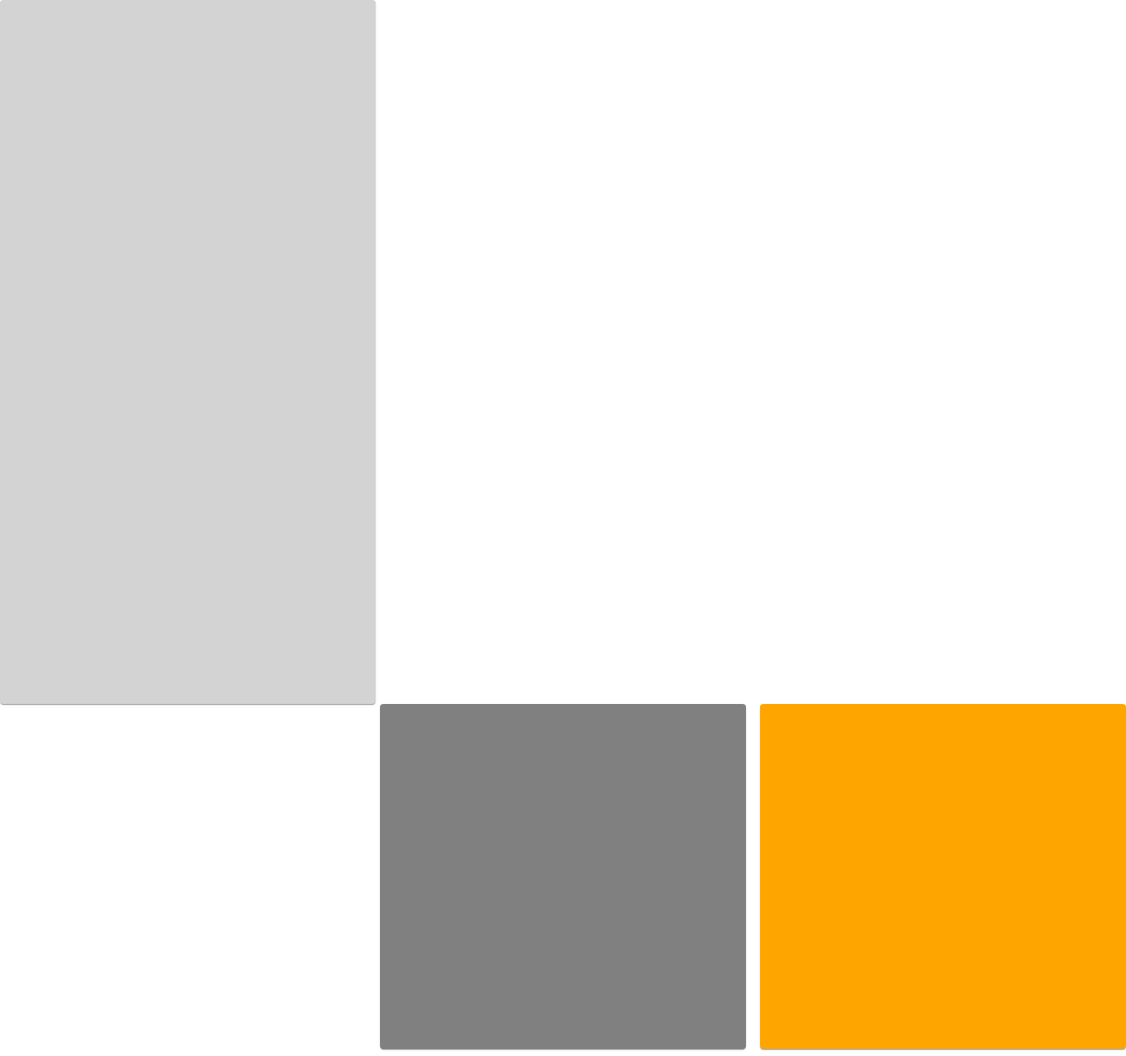
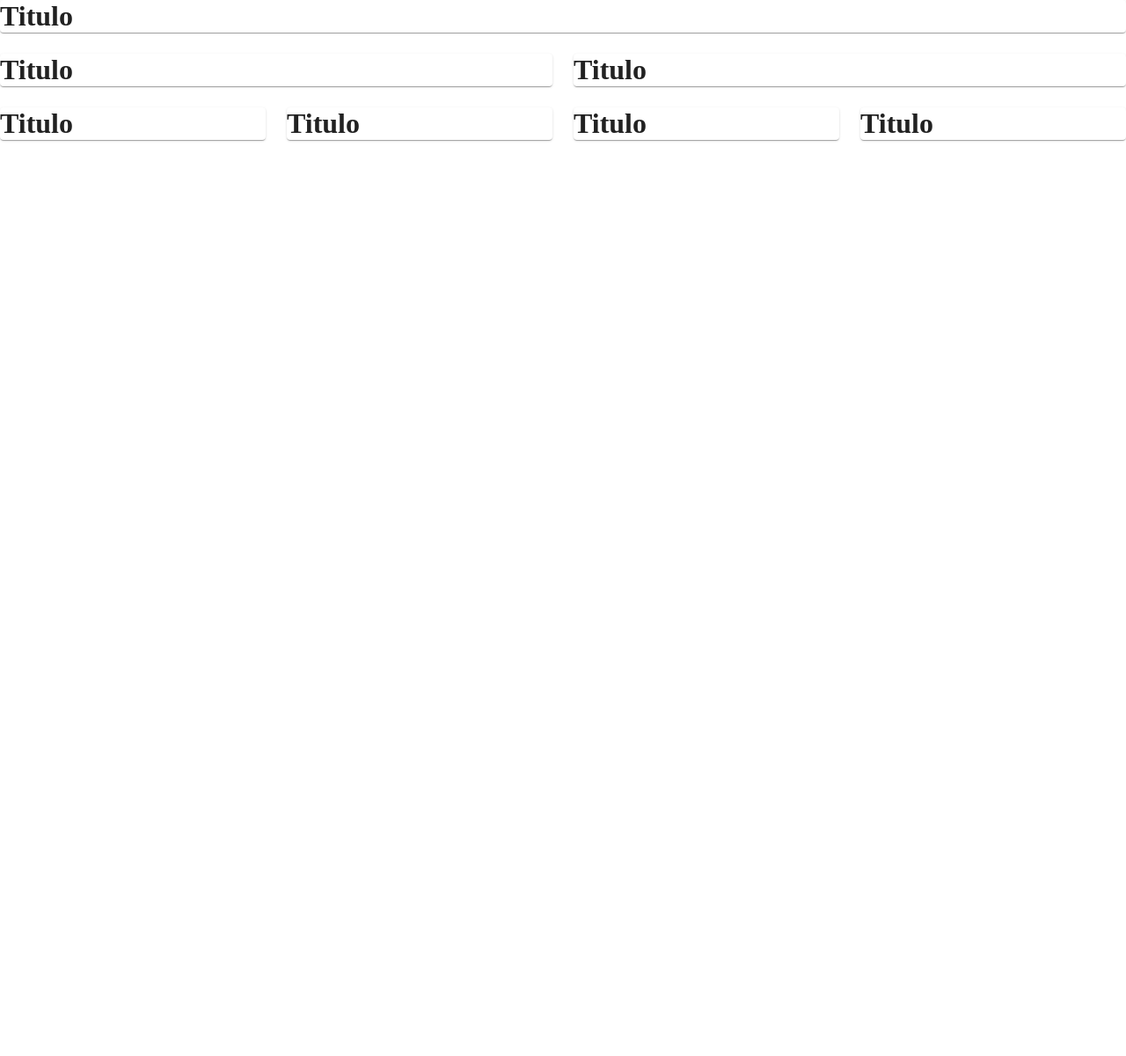
Before and after one commit to lucas-alexandrino/ReactBlogPessoal, a React (Vite) app: page / in a window 1280 px wide. Shown: the whole page at 88% size. After the commit the page ends 800 px from the top, so only its background shows below. Built offline with nearby package versions, Linux system fonts and the light colour scheme.

Commit message:
Input Home

```diff
--- a/src/App.tsx
+++ b/src/App.tsx
@@ -1,15 +1,40 @@
-import { useState } from 'react'
-import reactLogo from './assets/react.svg'
-import viteLogo from '/vite.svg'
-import './App.css'
-import Home from './paginas/home/Home'
+import { useState } from "react";
+import reactLogo from "./assets/react.svg";
+import viteLogo from "/vite.svg";
+import "./App.css";
+import Home from "./paginas/home/Home";
+import { Grid } from "@material-ui/core";
 
 function App() {
-  const [count, setCount] = useState(0)
+  const [count, setCount] = useState(0);
 
   return (
-    <Home />
-  )
+    <>
+      <Grid container spacing={3}>
+        <Grid item xs={12} sm={12}>
+          <Home />
+        </Grid>
+        <Grid item xs={12} sm={6}>
+          <Home />
+        </Grid>
+        <Grid item xs={12} sm={6}>
+          <Home />
+        </Grid>
+        <Grid item xs={12} sm={3}>
+          <Home />
+        </Grid>
+        <Grid item xs={12} sm={3}>
+          <Home />
+        </Grid>
+        <Grid item xs={12} sm={3}>
+          <Home />
+        </Grid>
+        <Grid item xs={12} sm={3}>
+          <Home />
+        </Grid>
+      </Grid>
+    </>
+  );
 }
 
-export default App
+export default App;
--- a/src/paginas/home/Home.tsx
+++ b/src/paginas/home/Home.tsx
@@ -1,23 +1,18 @@
 import React from "react";
 import "./home.css";
-import { Grid, Paper } from "@material-ui/core";
+import { Box } from "@mui/material";
+import { Paper } from "@material-ui/core";
 
 function Home() {
   return (
     <>
-      <Grid container>
-        <Grid item xs={12} sm={4}>
-          <Paper style={{ height: "100vh", background: "lightgrey" }} />
-        </Grid>
-        <Grid item container direction="row-reverse" spacing={2}>
-          <Grid item sm={4}>
-            <Paper style={{ height: "49vh", background: "orange" }} />
-          </Grid>
-          <Grid item sm={4}>
-            <Paper style={{ height: "49vh", background: "grey" }} />
-          </Grid>
-        </Grid>
-      </Grid>
+      <Paper>
+        <Box>
+          <Box>
+            <h1>Titulo</h1>
+          </Box>
+        </Box>
+      </Paper>
     </>
   );
 }
```
